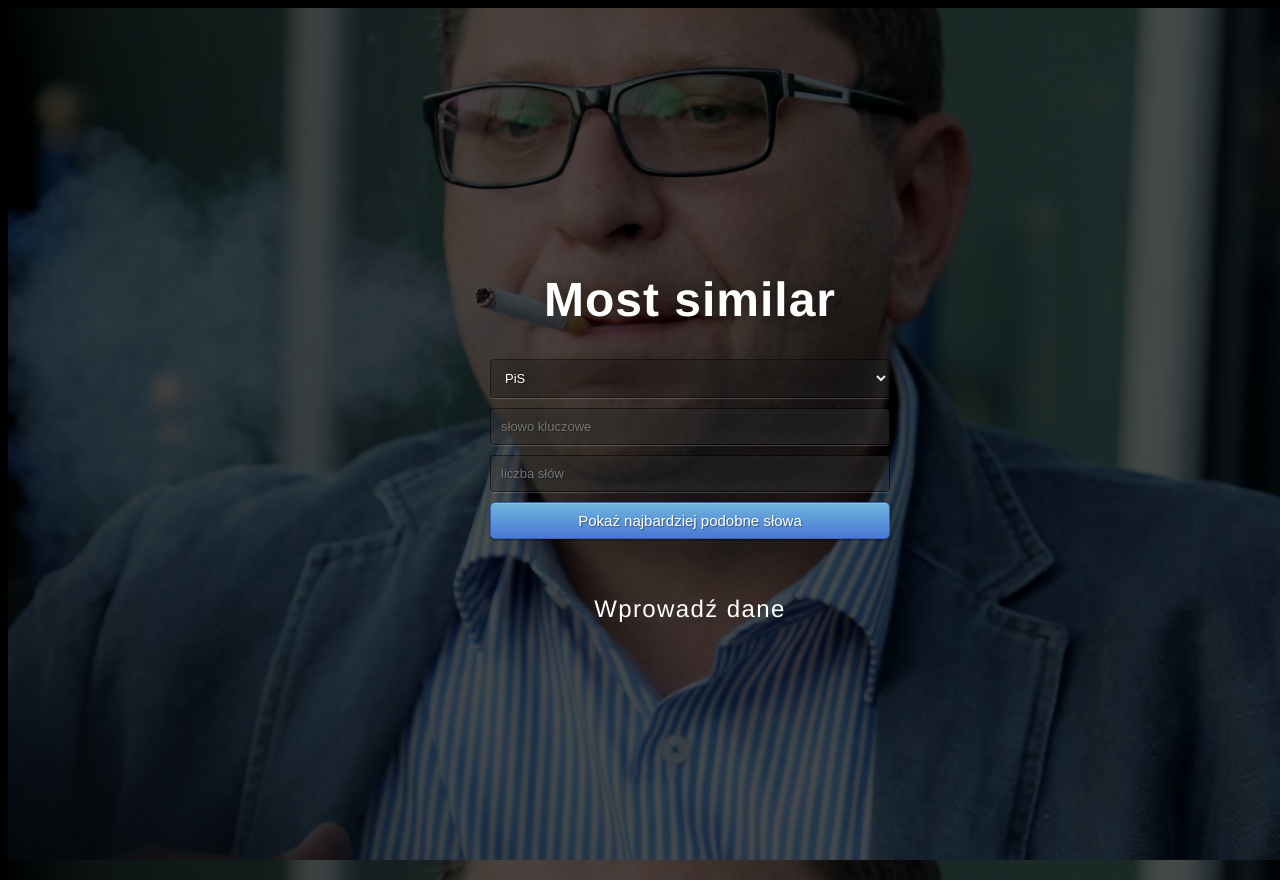
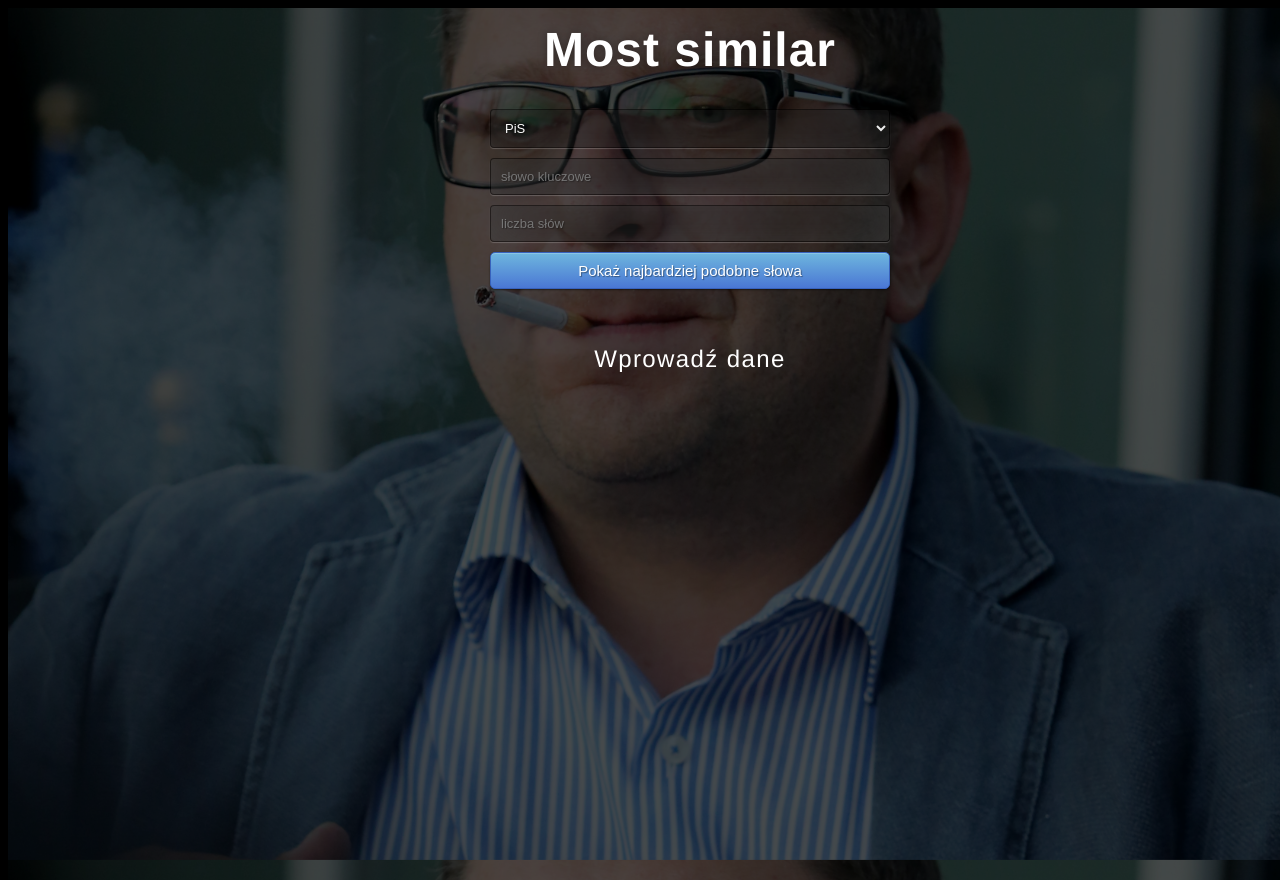
Before and after one commit to kalii4747/Tweet2Vec, a Flask app: page / in a window 1280 px wide. Shown: the top 880 px of the page. Run offline with Flask 2, Linux system fonts and the light colour scheme.

Commit message:
Update style.css

```diff
--- a/static/css/style.css
+++ b/static/css/style.css
@@ -36,7 +36,7 @@ body {
 	position: absolute;
 	top: 40%;
 	left: 50%;
-	margin: -80px 0 0 -150px;
+	margin: -330px 0 0 -150px;
 	width:400px;
 	height:400px;
 }
```
